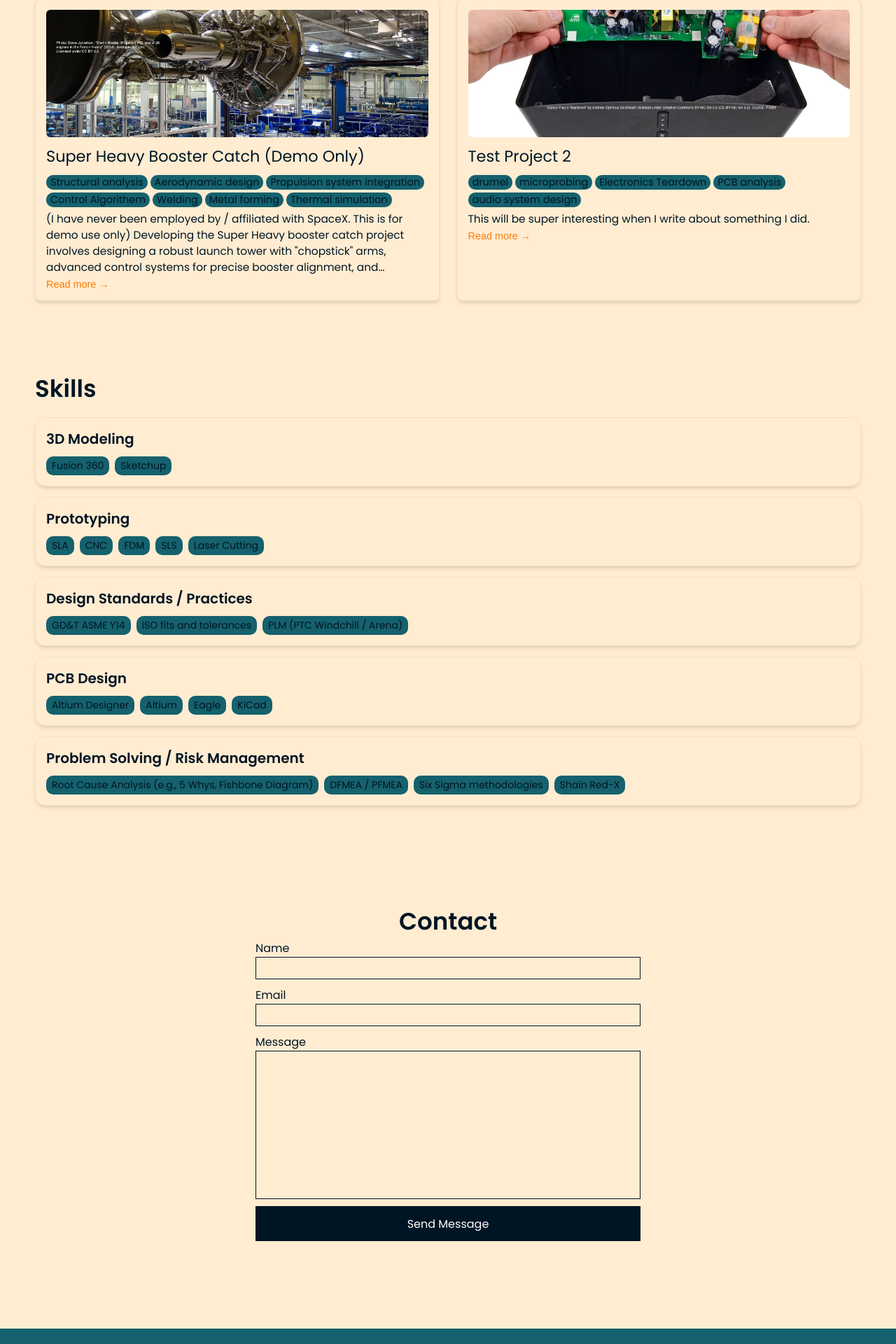
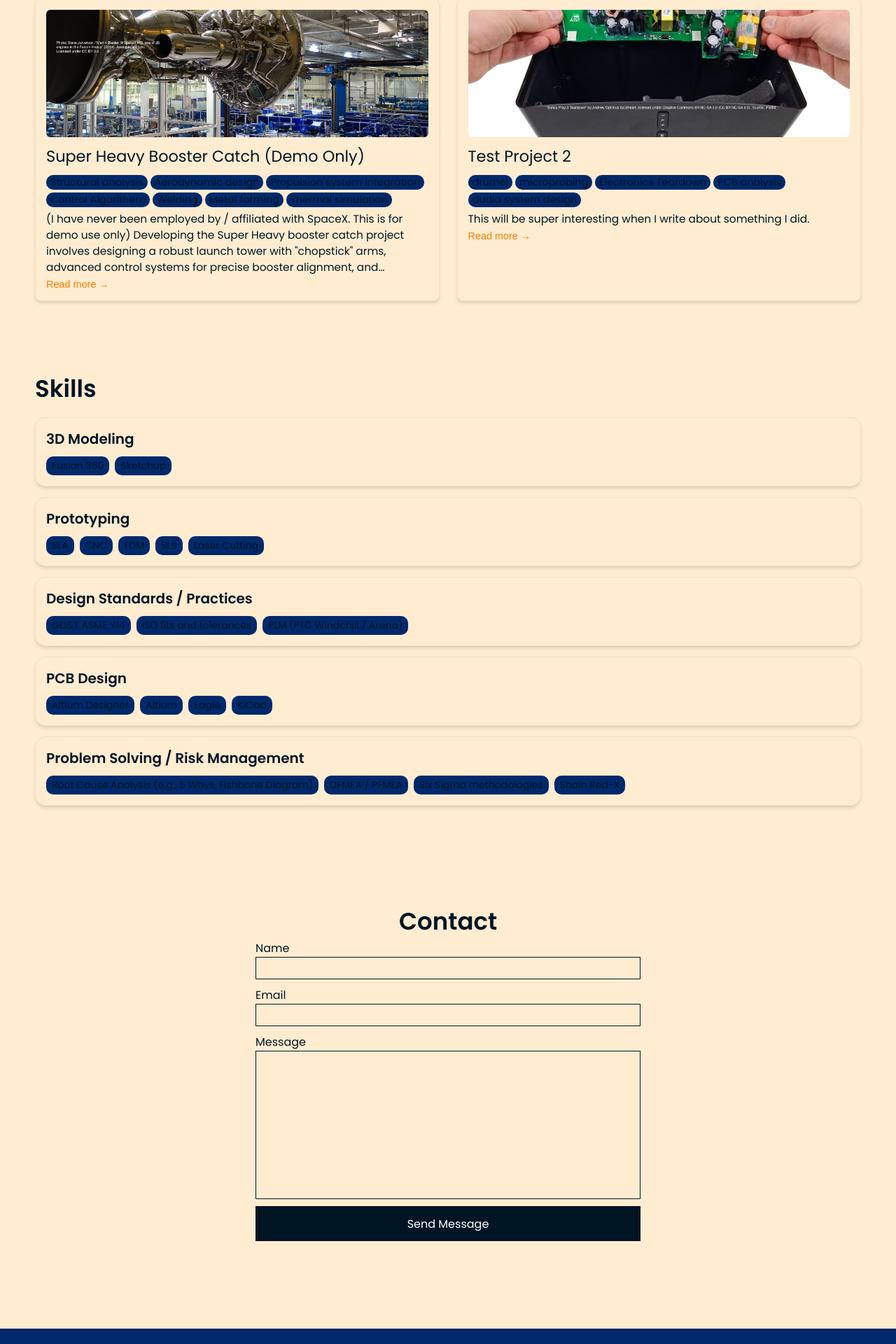
Before and after one commit to DefactoRyan/DefactoRyan.github.io, a Jekyll site: the page built from index.html, in a window 1280 px wide. Shown: the part 1096-3016 px from the top of the page at 70% size. Built offline with Jekyll 4.4.1, drawn with Linux system fonts in a browser that asks for light colours.

Commit message:
Update _config.yml

```diff
--- a/_config.yml
+++ b/_config.yml
@@ -80,12 +80,12 @@ formspree-key:   https://formspree.io/f/xgvzqbbw
 
 # Active theme (Updatethis to switch themes). Make sure to keep the indentation the samne.
 colors: # this is the basic theme
-  text: "#001524"
-  border: "#78290f"
-  link: "#001524"
-  highlight: "#ff7d00"
-  background: "#ffecd1"
-  light_background: "#15616d"
+  text: "#001524" #Dark Teal
+  border: "#78290f" #brown
+  link: "#001524" #Dark Teal
+  highlight: "#ff7d00" #Orange
+  background: "#ffecd1" #Beige
+  light_background: "#00296b" #Dark Blue
 
 # A few examples.
 basic theme:
@@ -94,7 +94,7 @@ basic theme:
   link: "#4a76ee"
   highlight: "#0c0cf2"
   background: "#ffffff"
-  light_background: "#f3f5fb"
+  light_background: "#00296b" #Dark Blue
 
   mint theme:
   text: "#2c3333"
```
